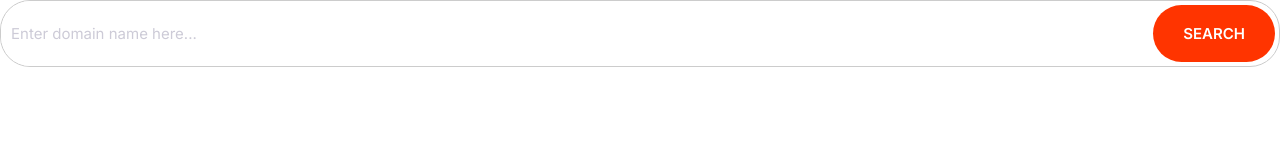
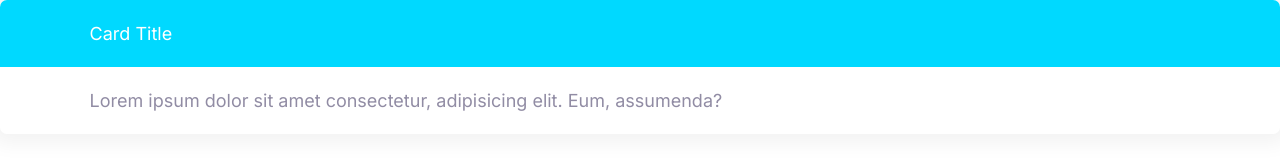
Before and after one commit to Victor-Guerrero-Devs/cloudmaster-scss, a website: page index.html in a window 1280 px wide. Drawn offline with Linux system fonts and the light colour scheme.

Commit message:
Build card component

```diff
--- a/index.html
+++ b/index.html
@@ -15,13 +15,14 @@
     <link rel="stylesheet" href="./styles/css/styles.css" />
   </head>
   <body>
-    <div class="input-group">
-      <input
-        type="text"
-        class="input"
-        placeholder="Enter domain name here..."
-      />
-      <button class="btn btn--accent">Search</button>
-    </div>
+    <article>
+      <div class="card card--secondary">
+        <header class="card__header">Card Title</header>
+        <div class="card__body">
+          Lorem ipsum dolor sit amet consectetur, adipisicing elit. Eum,
+          assumenda?
+        </div>
+      </div>
+    </article>
   </body>
 </html>
--- /dev/null
+++ b/styles/scss/components/_card.scss
@@ -0,0 +1,30 @@
+@use '../abstracts/' as *;
+
+.card {
+  border-radius: 7px;
+  box-shadow: 0 0 20px 10px #f3f3f3;
+  overflow: hidden;
+}
+
+.card__header,
+.card__body {
+  padding: 2rem 7%;
+}
+
+.card--primary .card__header {
+  background: $clr-primary;
+  color: $clr-white;
+}
+
+.card--secondary .card__header {
+  background: $clr-secondary;
+  color: $clr-white;
+}
+
+.card--primary .badge--primary {
+  background: #126de4;
+}
+
+.card--secondary .badge--secondary {
+  background: #02cdf1;
+}
--- a/styles/scss/main.scss
+++ b/styles/scss/main.scss
@@ -14,3 +14,4 @@
 @use 'components/button';
 @use 'components/input';
 @use 'components/input-group';
+@use 'components/card';
```
Also changed, not shown: components/card.html (added, +8 -0 lines), styles/css/styles.css, 1 other file.
